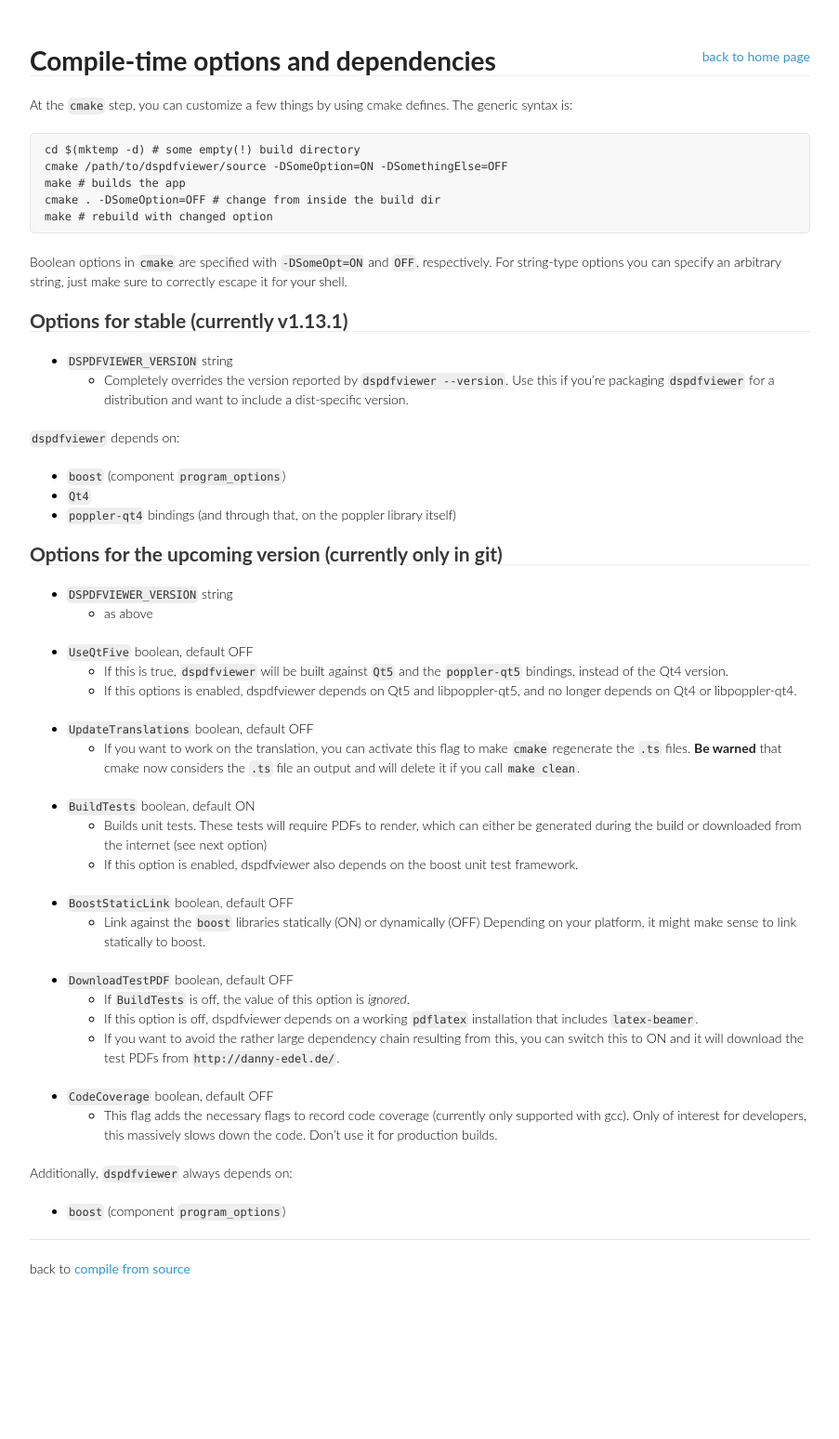
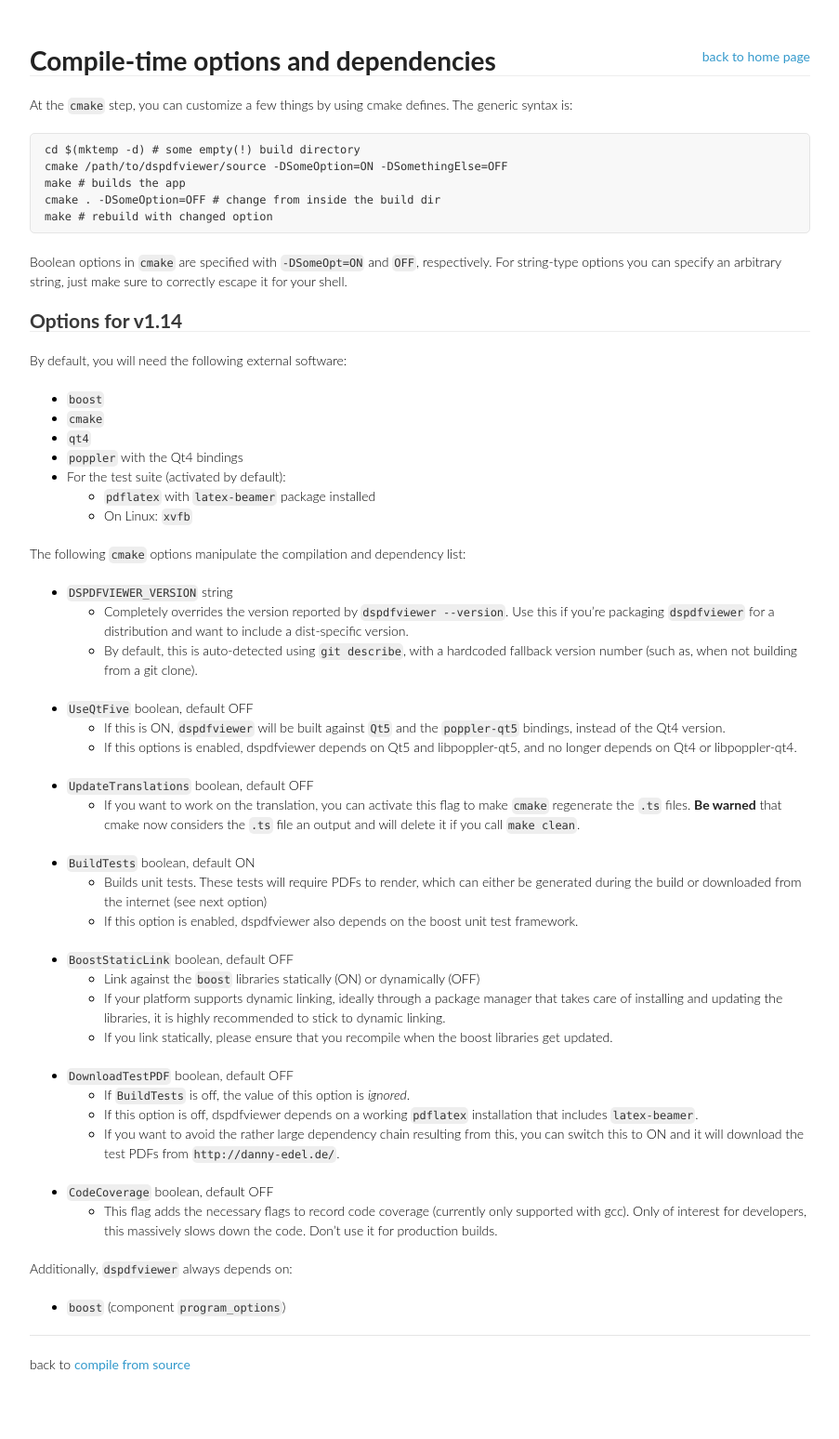
Before and after one commit to dannyedel/dspdfviewer, a Jekyll site: the page built from installation/source/options.md, in a window 1280 px wide. Shown: the whole page at 93% size, without its empty margins (188-1091 px from the left). Built offline with Jekyll 4.4.1, drawn with Linux system fonts in a browser that asks for light colours; Markdown is read by kramdown in place of the engine named in the settings; before the commit the page ends 1445 px from its top, so only the background shows below that.

Commit message:
Update compile-time options

```diff
--- a/installation/source/options.md
+++ b/installation/source/options.md
@@ -17,25 +17,28 @@ Boolean options in `cmake` are specified with `-DSomeOpt=ON` and `OFF`, respecti
 For string-type options you can specify an arbitrary string, just make sure to correctly
 escape it for your shell.
 
-## Options for stable (currently v1.13.1)
+## Options for v1.14
+
+By default, you will need the following external software:
+
+* `boost`
+* `cmake`
+* `qt4`
+* `poppler` with the Qt4 bindings
+* For the test suite (activated by default):
+  * `pdflatex` with `latex-beamer` package installed
+  * On Linux: `xvfb`
+
+The following `cmake` options manipulate the compilation and dependency list:
 
 * `DSPDFVIEWER_VERSION` string
   * Completely overrides the version reported by `dspdfviewer --version`.
   Use this if you're packaging `dspdfviewer` for a distribution and want
   to include a dist-specific version.
-
-`dspdfviewer` depends on:
-
-* `boost` (component `program_options`)
-* `Qt4`
-* `poppler-qt4` bindings (and through that, on the poppler library itself)
-
-## Options for the upcoming version (currently only in git)
-
-* `DSPDFVIEWER_VERSION` string
-  * as above
+  * By default, this is auto-detected using `git describe`, with a hardcoded
+  fallback version number (such as, when not building from a git clone).
 * `UseQtFive` boolean, default OFF
-  * If this is true, `dspdfviewer` will be built against `Qt5` and the
+  * If this is ON, `dspdfviewer` will be built against `Qt5` and the
   `poppler-qt5` bindings, instead of the Qt4 version.
   * If this options is enabled, dspdfviewer depends on Qt5 and libpoppler-qt5,
   and no longer depends on Qt4 or libpoppler-qt4.
@@ -52,7 +55,11 @@ escape it for your shell.
   test framework.
 * `BoostStaticLink` boolean, default OFF
   * Link against the `boost` libraries statically (ON) or dynamically (OFF)
-  Depending on your platform, it might make sense to link statically to boost.
+  * If your platform supports dynamic linking, ideally through a package manager
+  that takes care of installing and updating the libraries, it is highly
+  recommended to stick to dynamic linking.
+  * If you link statically, please ensure that you recompile when the boost
+  libraries get updated.
 * `DownloadTestPDF` boolean, default OFF
   * If `BuildTests` is off, the value of this option is *ignored*.
   * If this option is off, dspdfviewer depends on a working `pdflatex` installation
```
